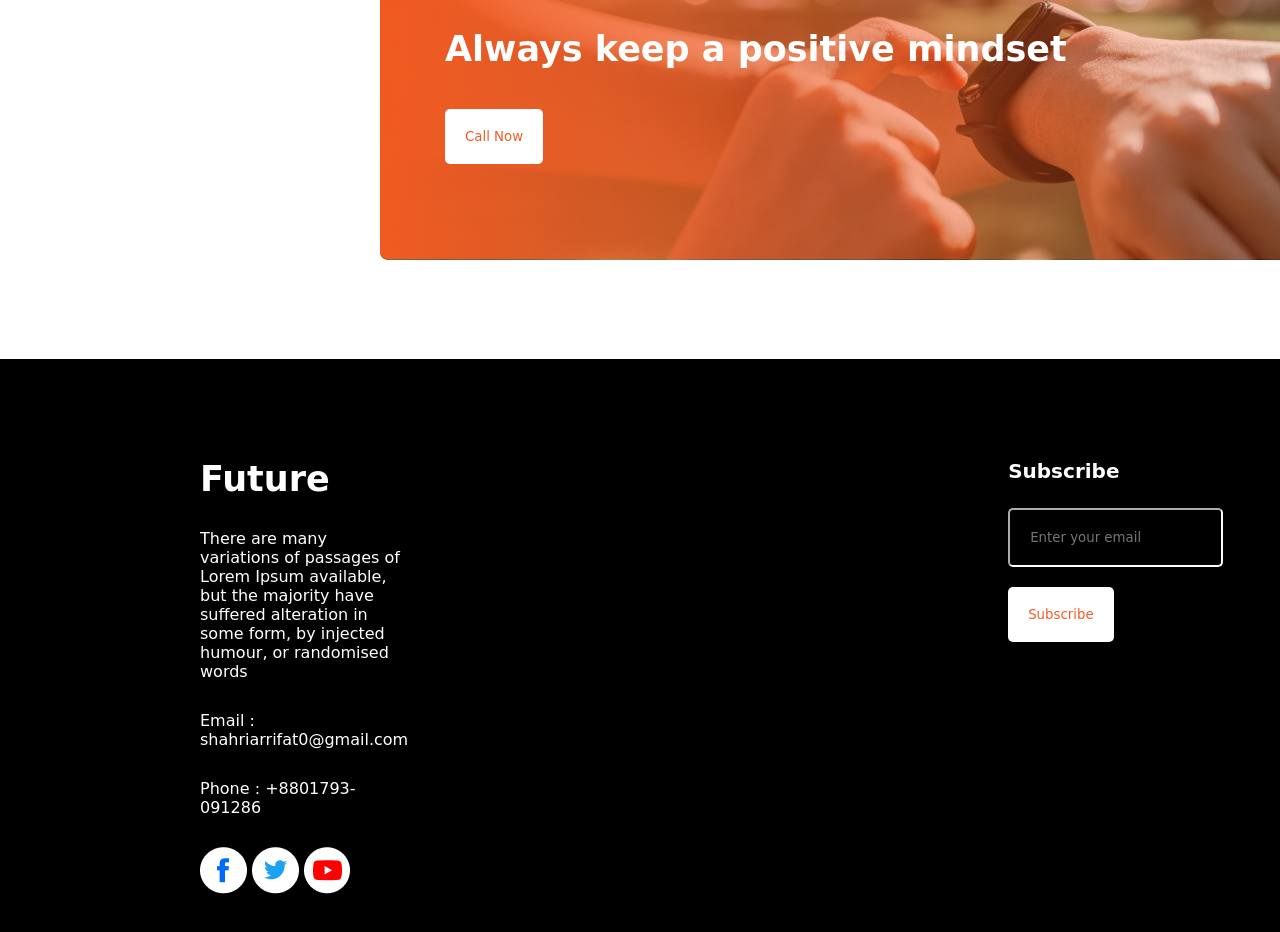
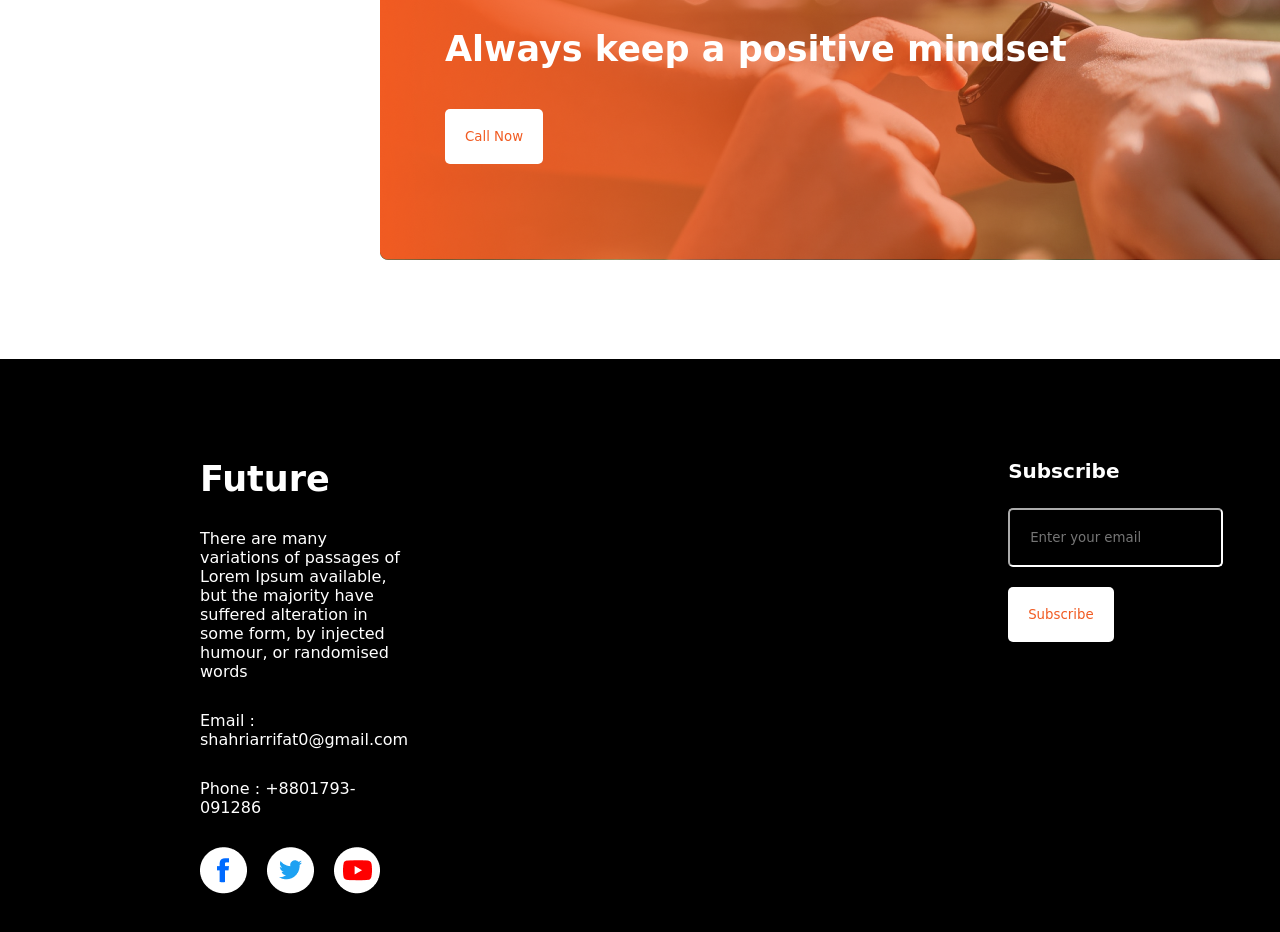
Before and after one commit to ShahriarHossainRifat/new-year-new-me, a plain HTML site: page index.html in a window 1280 px wide. Shown: the part 2973-3905 px from the top of the page. Drawn offline with Linux system fonts and the light colour scheme; a web font is replaced by a local one.

Commit message:
added margin between icons

```diff
--- a/styles/styles.css
+++ b/styles/styles.css
@@ -132,3 +132,6 @@ footer .btn-primary {
     color: #F15B22;
     background-color: white;
 }
+footer img {
+    margin-right: 15px;
+}
```
